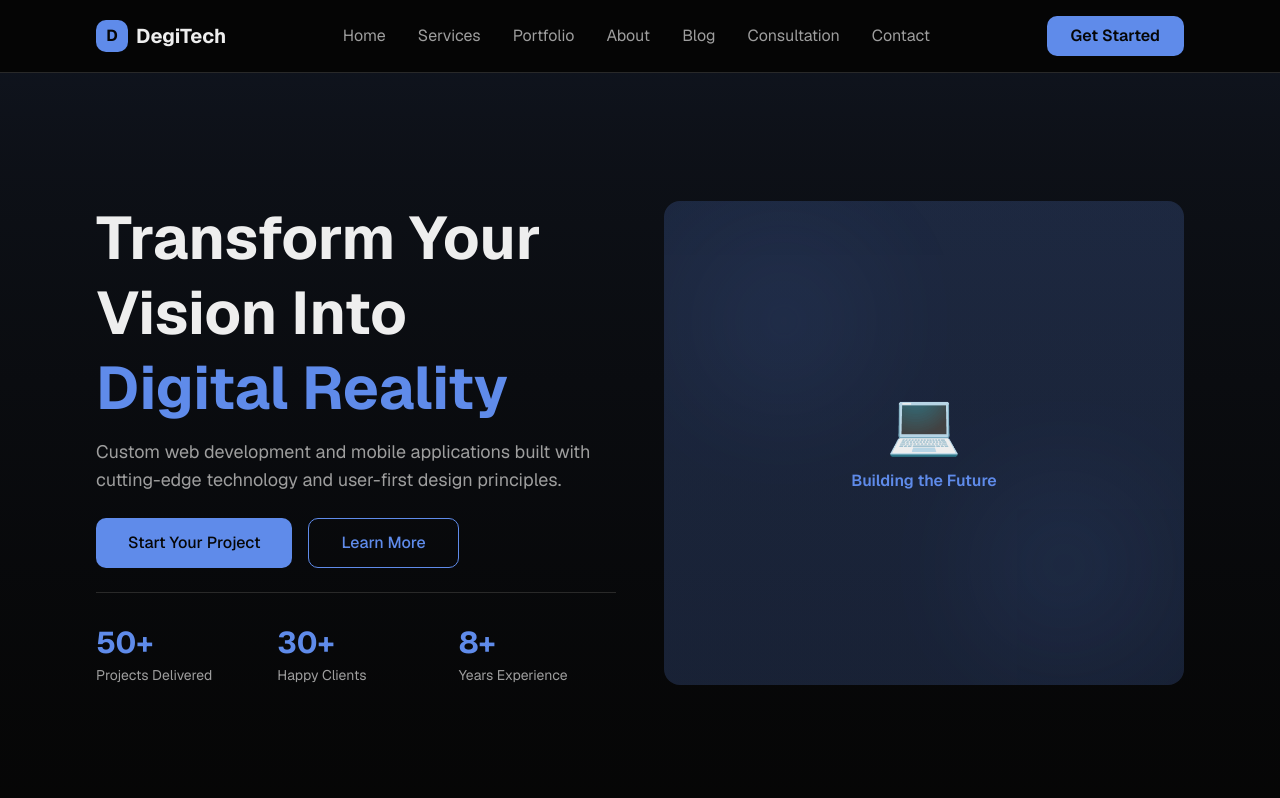
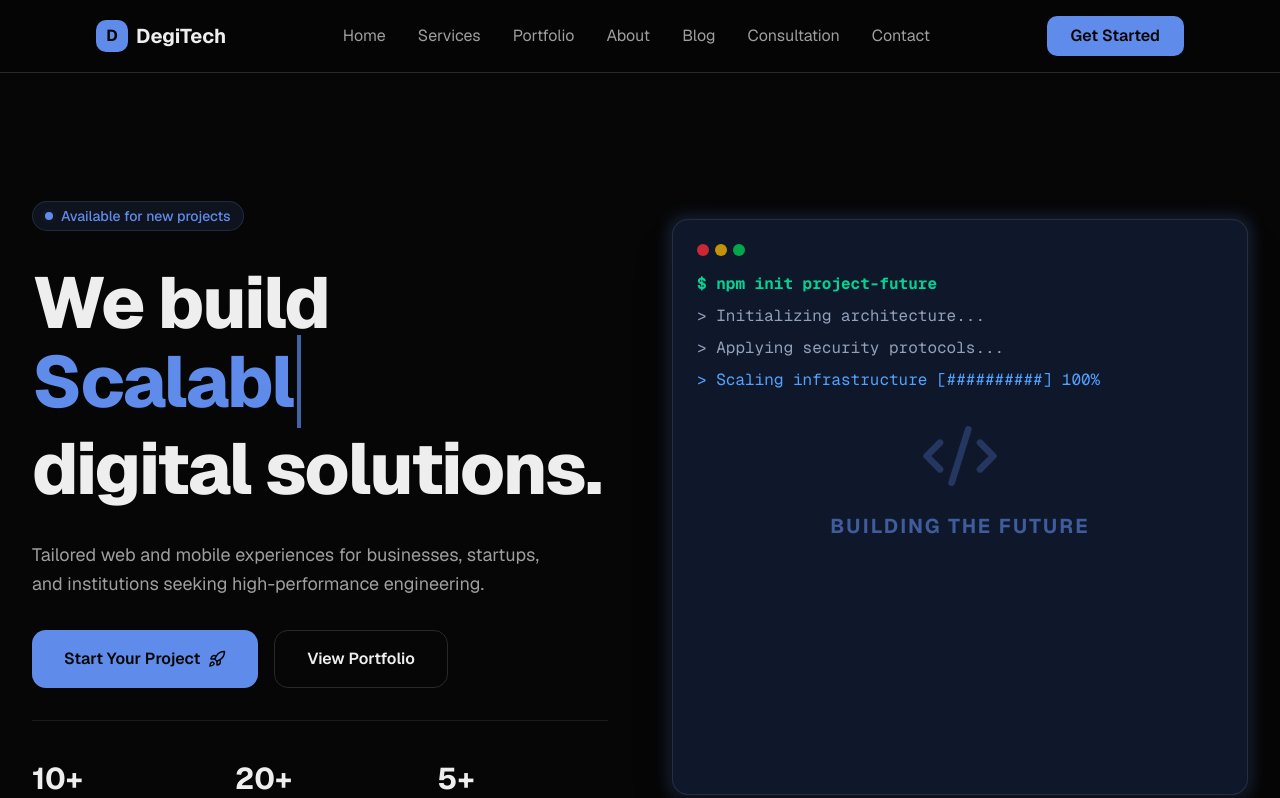
Before and after one commit to EnockDegraft/degitech, a Next.js app: page / in a window 1280 px wide. Shown: the top 798 px of the page. Built offline with nearby package versions, Linux system fonts and the light colour scheme.

Commit message:
main commit v4.0

```diff
--- a/app/contact/page.tsx
+++ b/app/contact/page.tsx
@@ -79,7 +79,7 @@ export default function ContactPage() {
             {
               icon: Phone,
               title: "Phone",
-              content: "+233(0) 506-033-192",
+              content: "+233 (0) 506-033-192",
               href:"tel:+233506033192",
               action: "Call Now",
             },
@@ -97,7 +97,7 @@ export default function ContactPage() {
                 <Icon className="w-12 h-12 text-primary mx-auto mb-4" />
                 <h3 className="text-xl font-bold text-foreground mb-2">{contact.title}</h3>
                 <p className="text-muted-foreground mb-6">{contact.content}</p>
-                <a href={contact.href} target="_blank" rel="noopener noreferrer">
+                <a href={contact.href}>
                   <button className="w-full px-4 py-2 bg-primary text-primary-foreground rounded-lg hover:opacity-90 transition-opacity font-semibold">
                     {contact.action}
                   </button>
--- a/app/page.tsx
+++ b/app/page.tsx
@@ -1,3 +1,4 @@
+"use client"
 import Header from "@/components/header"
 import Hero from "@/components/hero"
 import Services from "@/components/services"
--- a/components/cta.tsx
+++ b/components/cta.tsx
@@ -20,9 +20,9 @@ export default function CTA() {
 
         <div className="mt-16 grid md:grid-cols-3 gap-8">
           {[
-            { label: "Email", value: "hello@degitech.com" },
-            { label: "Phone", value: "+1 (555) 123-4567" },
-            { label: "Location", value: "Remote - Serving Globally" },
+            { label: "Email", value: "click to main admin" },
+            { label: "Phone", value: "+233(0) 506-033-192" },
+            { label: "Location", value: "Accra, Ghana \nRemote work accross the globe" },
           ].map((contact) => (
             <div key={contact.label} className="space-y-2">
               <p className="text-sm text-muted-foreground uppercase tracking-wide">{contact.label}</p>
--- a/components/hero.tsx
+++ b/components/hero.tsx
@@ -1,58 +1,137 @@
-export default function Hero() {
+"use client"
+
+import { useState, useEffect } from 'react';
+import { Code2, Rocket } from 'lucide-react';
+
+const Hero = () => {
+  const [text, setText] = useState('');
+  const [isDeleting, setIsDeleting] = useState(false);
+  const [loopNum, setLoopNum] = useState(0);
+  const [typingSpeed, setTypingSpeed] = useState(150);
+
+  const words = ["Secure", "Scalable", "Robust", "Modern"];
+  const period = 1500;
+
+  useEffect(() => {
+    let ticker = setInterval(() => {
+      tick();
+    }, typingSpeed);
+
+    return () => clearInterval(ticker);
+  }, [text, typingSpeed]);
+
+  const tick = () => {
+    let i = loopNum % words.length;
+    let fullText = words[i];
+    let updatedText = isDeleting
+      ? fullText.substring(0, text.length - 1)
+      : fullText.substring(0, text.length + 1);
+
+    setText(updatedText);
+
+    if (isDeleting) {
+      setTypingSpeed(prev => prev / 2);
+    }
+
+    if (!isDeleting && updatedText === fullText) {
+      setIsDeleting(true);
+      setTypingSpeed(period);
+    } else if (isDeleting && updatedText === '') {
+      setIsDeleting(false);
+      setLoopNum(loopNum + 1);
+      setTypingSpeed(150);
+    }
+  };
+
   return (
-    <section className="relative overflow-hidden bg-gradient-to-b from-primary/10 to-background">
-      <div className="max-w-6xl mx-auto px-4 sm:px-6 lg:px-8 py-20 sm:py-32">
-        <div className="grid md:grid-cols-2 gap-12 items-center">
+    <section className="relative overflow-hidden bg-background pt-16 pb-24 lg:pt-32 lg:pb-40">
+      {/* Abstract Background Decoration */}
+      <div className="absolute top-0 left-1/2 -translate-x-1/2 w-full h-full -z-10 opacity-30">
+        <div className="absolute top-[-10%] left-[-10%] w-[40%] h-[40%] rounded-full bg-primary/20 blur-[120px]" />
+        <div className="absolute bottom-[10%] right-[-5%] w-[30%] h-[30%] rounded-full bg-accent/20 blur-[100px]" />
+      </div>
+
+      <div className="max-w-7xl mx-auto px-4 sm:px-6 lg:px-8">
+        <div className="grid lg:grid-cols-2 gap-16 items-center">
+
           {/* Left Column */}
-          <div className="space-y-6">
-            <div className="space-y-3">
-              <h1 className="text-4xl sm:text-5xl lg:text-6xl font-bold text-balance leading-tight">
-                Transform Your Vision Into
-                <span className="text-primary"> Digital Reality</span>
-              </h1>
-              <p className="text-lg text-muted-foreground max-w-lg">
-                Custom web development and mobile applications built with cutting-edge technology and user-first design
-                principles.
-              </p>
+          <div className="space-y-8">
+            <div className="inline-flex items-center gap-2 px-3 py-1 rounded-full bg-primary/10 border border-primary/20 text-primary text-sm font-medium">
+              <span className="relative flex h-2 w-2">
+                <span className="animate-ping absolute inline-flex h-full w-full rounded-full bg-primary opacity-75"></span>
+                <span className="relative inline-flex rounded-full h-2 w-2 bg-primary"></span>
+              </span>
+              Available for new projects
             </div>
 
+            <h1 className="text-5xl sm:text-6xl lg:text-7xl font-extrabold tracking-tight text-foreground leading-[1.1]">
+              We build <br />
+              <span className="text-primary min-h-[1.2em] inline-block">
+                {text}
+                <span className="animate-pulse ml-1 border-r-4 border-primary"></span>
+              </span>
+              <br />
+              digital solutions.
+            </h1>
+
+            <p className="text-lg text-muted-foreground max-w-lg leading-relaxed">
+              Tailored web and mobile experiences for businesses, startups, and institutions seeking high-performance engineering.
+            </p>
+
             <div className="flex flex-col sm:flex-row gap-4">
-              <button className="px-8 py-3 bg-primary text-primary-foreground rounded-lg font-medium hover:opacity-90 transition-all hover:shadow-lg">
-                Start Your Project
+              <button className="px-8 py-4 bg-primary text-primary-foreground rounded-xl font-semibold hover:shadow-[0_0_20px_rgba(var(--primary),0.4)] transition-all flex items-center justify-center gap-2">
+                Start Your Project <Rocket size={18} />
               </button>
-              <button className="px-8 py-3 border border-primary text-primary rounded-lg font-medium hover:bg-primary/10 transition-colors">
-                Learn More
+              <button className="px-8 py-4 border border-input bg-background rounded-xl font-semibold hover:bg-accent transition-colors">
+                View Portfolio
               </button>
             </div>
 
             {/* Stats */}
-            <div className="grid grid-cols-3 gap-6 pt-8 border-t border-border">
+            <div className="grid grid-cols-3 gap-8 pt-10 border-t border-border/60">
               {[
-                { number: "50+", label: "Projects Delivered" },
-                { number: "30+", label: "Happy Clients" },
-                { number: "8+", label: "Years Experience" },
+                { number: "10+", label: "Projects" },
+                { number: "20+", label: "Clients" },
+                { number: "5+", label: "Years" },
               ].map((stat) => (
-                <div key={stat.label} className="space-y-1">
-                  <div className="text-2xl sm:text-3xl font-bold text-primary">{stat.number}</div>
-                  <p className="text-sm text-muted-foreground">{stat.label}</p>
+                <div key={stat.label}>
+                  <div className="text-3xl font-bold text-foreground">{stat.number}</div>
+                  <p className="text-xs uppercase tracking-wider font-semibold text-muted-foreground">{stat.label}</p>
                 </div>
               ))}
             </div>
           </div>
 
-          {/* Right Column - Visual */}
-          <div className="relative h-96 md:h-full min-h-96 bg-gradient-to-br from-primary/20 to-accent/20 rounded-2xl overflow-hidden flex items-center justify-center">
-            <div className="absolute inset-0 opacity-10">
-              <div className="absolute top-10 left-10 w-40 h-40 bg-primary rounded-full blur-3xl"></div>
-              <div className="absolute bottom-10 right-10 w-40 h-40 bg-accent rounded-full blur-3xl"></div>
-            </div>
-            <div className="relative z-10 text-center">
-              <div className="inline-block text-6xl">💻</div>
-              <p className="text-primary font-semibold mt-4">Building the Future</p>
+          {/* Right Column - Visual Mockup */}
+          <div className="relative group">
+            <div className="absolute -inset-1 bg-gradient-to-r from-primary to-accent rounded-2xl blur opacity-20 group-hover:opacity-40 transition duration-1000"></div>
+            <div className="relative aspect-square md:aspect-video lg:aspect-square bg-slate-900 rounded-2xl border border-white/10 overflow-hidden shadow-2xl flex items-center justify-center">
+
+              {/* Terminal UI Mockup */}
+              <div className="w-full h-full p-6 font-mono text-sm sm:text-base overflow-hidden">
+                <div className="flex gap-1.5 mb-4">
+                  <div className="w-3 h-3 rounded-full bg-red-500/80" />
+                  <div className="w-3 h-3 rounded-full bg-yellow-500/80" />
+                  <div className="w-3 h-3 rounded-full bg-green-500/80" />
+                </div>
+                <div className="space-y-2">
+                  <p className="text-emerald-400 font-bold">$ npm init project-future</p>
+                  <p className="text-slate-400"> {">"} Initializing architecture...</p>
+                  <p className="text-slate-400"> {">"} Applying security protocols...</p>
+                  <p className="text-blue-400"> {">"} Scaling infrastructure [##########] 100%</p>
+                  <div className="pt-4 flex justify-center">
+                     <Code2 size={80} className="text-primary/40 animate-pulse" />
+                  </div>
+                  <p className="text-center text-primary/60 mt-4 font-sans text-xl font-bold tracking-widest">BUILDING THE FUTURE</p>
+                </div>
+              </div>
             </div>
           </div>
+
         </div>
       </div>
     </section>
-  )
-}
+  );
+};
+
+export default Hero;
--- a/components/services.tsx
+++ b/components/services.tsx
@@ -2,9 +2,9 @@ export default function Services() {
   const services = [
     {
       icon: "🌐",
-      title: "Web Development",
+      title: "Custom Web Development ",
       description:
-        "Responsive, modern websites and web applications built with React, Next.js, and cutting-edge technologies.",
+        "— Fast, secure, and optimized for growth. Responsive, modern websites and web applications built with React, Next.js, and cutting-edge technologies.",
     },
     {
       icon: "📱",
```
Also changed, not shown: next-env.d.ts.
